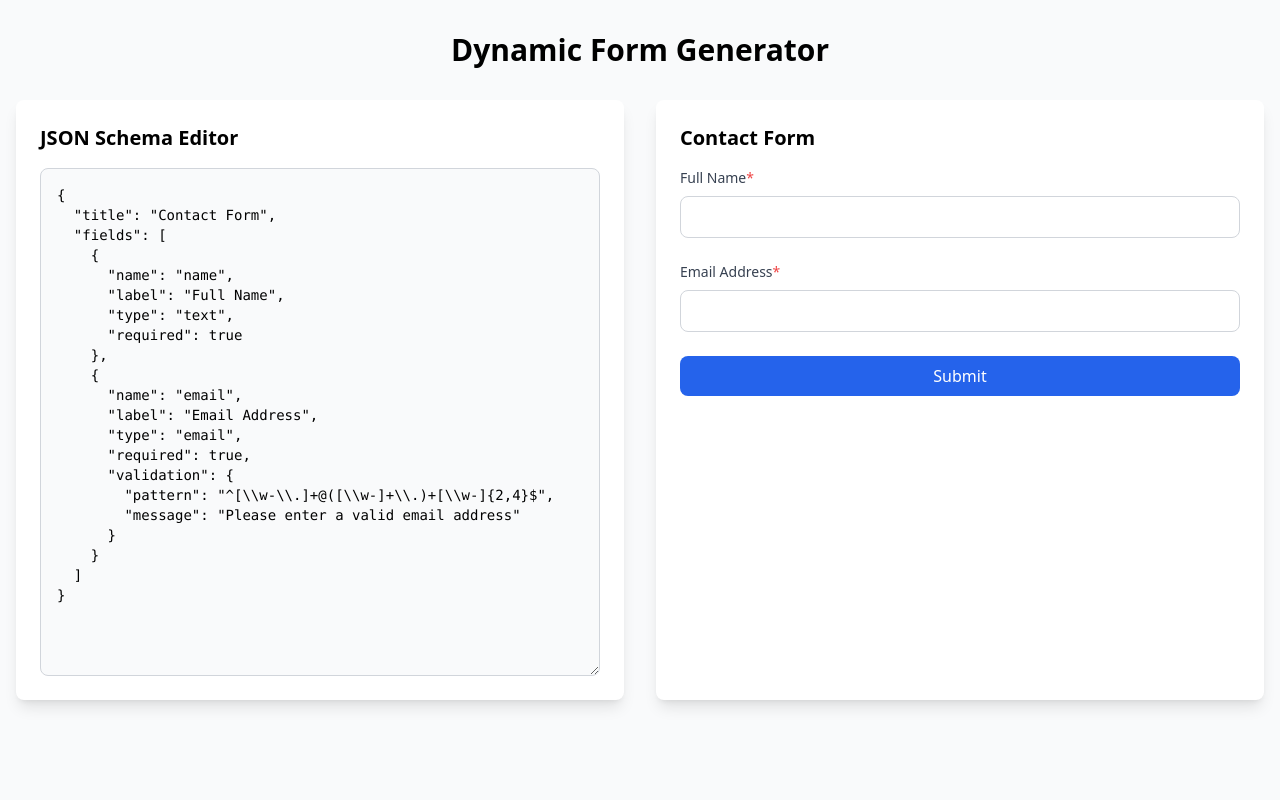
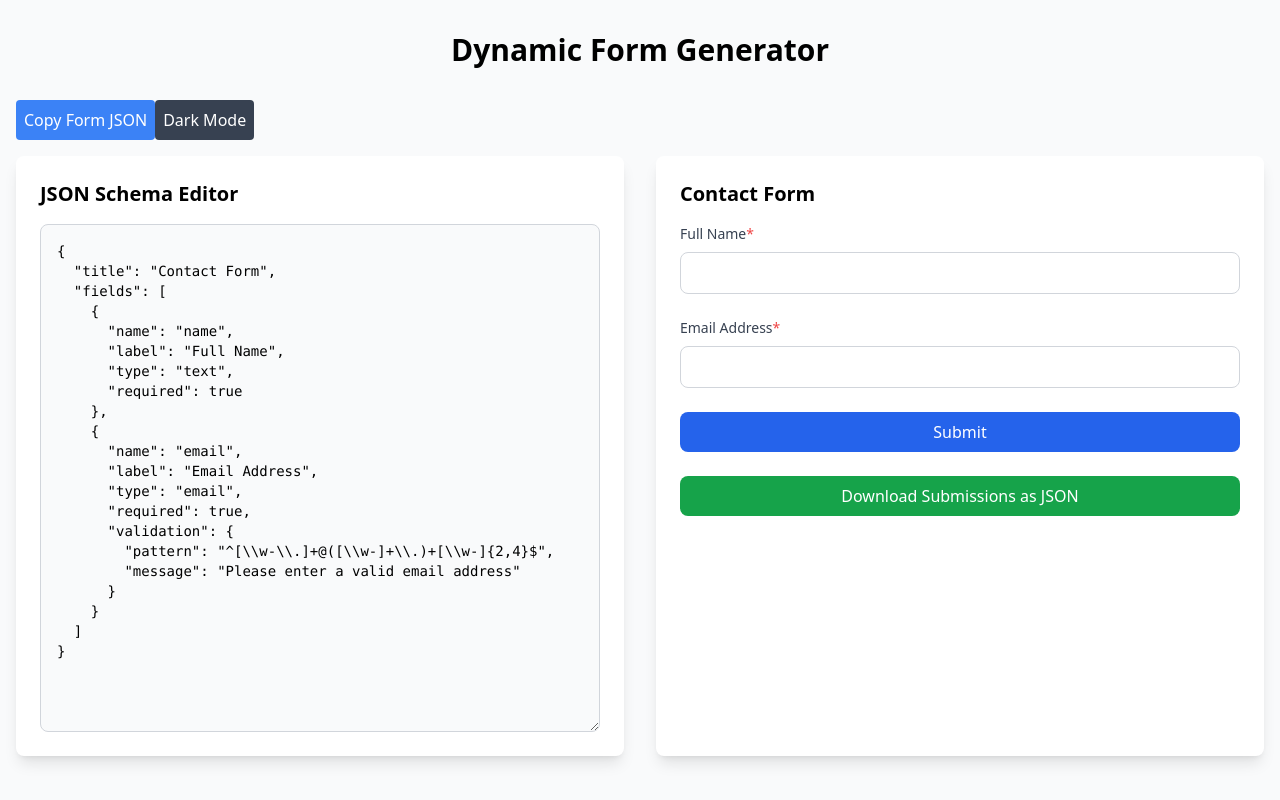
Before and after one commit to sohaildotcss/zigment_front-end_technical_test, a React (Create React App) app: page / in a window 1280 px wide. Built offline with nearby package versions, Linux system fonts and the light colour scheme.

Commit message:
Add dark mode toggle and JSON download functionality to Dynamic Form

```diff
--- a/src/App.tsx
+++ b/src/App.tsx
@@ -29,6 +29,7 @@ function App() {
   const [jsonValue, setJsonValue] = useState(JSON.stringify(defaultSchema, null, 2));
   const [error, setError] = useState<string>();
   const [schema, setSchema] = useState<FormSchema>(defaultSchema);
+  const [darkMode, setDarkMode] = useState(false);
 
   const handleJsonChange = (value: string) => {
     setJsonValue(value);
@@ -46,12 +47,34 @@ function App() {
     alert('Form submitted successfully! Check console for details.');
   };
 
+  const copyFormJSON = () => {
+    navigator.clipboard.writeText(jsonValue).then(() => {
+      alert("Form JSON copied to clipboard!");
+    });
+  };
+
+  const downloadSubmissions = (data: any) => {
+    const blob = new Blob([JSON.stringify(data, null, 2)], { type: 'application/json' });
+    const url = URL.createObjectURL(blob);
+    const a = document.createElement('a');
+    a.href = url;
+    a.download = 'form_submissions.json';
+    a.click();
+    URL.revokeObjectURL(url);
+  };
+
+  const toggleDarkMode = () => {
+    setDarkMode(!darkMode);
+  };
+
   return (
-    <div className="min-h-screen bg-gray-50">
+    <div className={`min-h-screen ${darkMode ? 'bg-gray-900 text-white' : 'bg-gray-50'}`}>
       <div className="container mx-auto px-4 py-8">
         <h1 className="text-3xl font-bold text-center mb-8">
           Dynamic Form Generator
         </h1>
+        <button onClick={copyFormJSON} className="mb-4 p-2 bg-blue-500 text-white rounded">Copy Form JSON</button>
+        <button onClick={toggleDarkMode} className="mb-4 p-2 bg-gray-700 text-white rounded">{darkMode ? 'Light Mode' : 'Dark Mode'}</button>
         <div className="grid md:grid-cols-2 gap-8">
           <div className="bg-white p-6 rounded-lg shadow-lg h-[600px]">
             <JsonEditor
@@ -61,7 +84,7 @@ function App() {
             />
           </div>
           <div className="bg-white p-6 rounded-lg shadow-lg h-[600px]">
-            {!error && <DynamicForm schema={schema} onSubmit={handleSubmit} />}
+            {!error && <DynamicForm schema={schema} onSubmit={handleSubmit} onDownload={downloadSubmissions} />}
           </div>
         </div>
       </div>
--- a/src/components/DynamicForm.tsx
+++ b/src/components/DynamicForm.tsx
@@ -5,9 +5,10 @@ import { FormSchema } from '../types/formTypes';
 interface DynamicFormProps {
   schema: FormSchema;
   onSubmit: (data: any) => void;
+  onDownload: (data: any) => void;
 }
 
-const DynamicForm: React.FC<DynamicFormProps> = ({ schema, onSubmit }) => {
+const DynamicForm: React.FC<DynamicFormProps> = ({ schema, onSubmit, onDownload }) => {
   const {
     register,
     handleSubmit,
@@ -85,6 +86,13 @@ const DynamicForm: React.FC<DynamicFormProps> = ({ schema, onSubmit }) => {
         >
           {isSubmitting ? 'Submitting...' : 'Submit'}
         </button>
+        <button
+          type="button"
+          onClick={() => onDownload(schema)}
+          className="w-full bg-green-600 text-white py-2 px-4 rounded-lg hover:bg-green-700"
+        >
+          Download Submissions as JSON
+        </button>
       </form>
     </div>
   );
```
